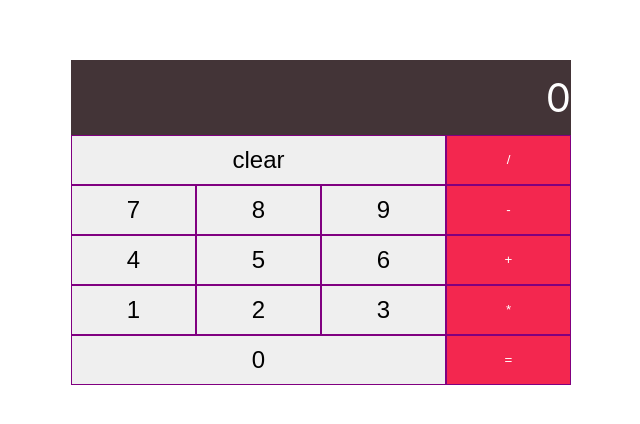
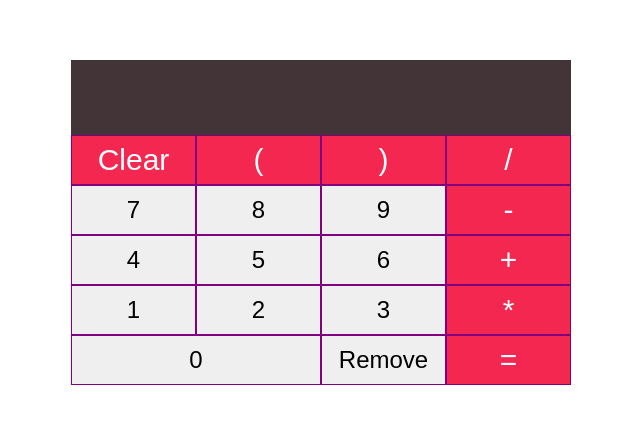
Before and after one commit to josan012/Calculator, a React (Create React App) app: page / in a window 1280 px wide. Shown: the part 178-602 px from the top of the page, without its empty margins (319-959 px from the left). Built offline with nearby package versions, Linux system fonts and the light colour scheme.

Commit message:
refactor

```diff
--- /dev/null
+++ b/src/Atoms/Button/buttons.tsx
@@ -0,0 +1,82 @@
+import Button from ".";
+
+const buttons = [
+    {
+        id: 0,
+        button: <Button content="Clear" status="operator" className="a" />
+    },
+    {
+        id: 1,
+        button: <Button content="(" status="operator" className="b" />
+    },
+    {
+        id: 2,
+        button: <Button content=")" status="operator" className="c" />
+    },
+    {
+        id: 3,
+        button: <Button content="/" status="operator" className="d" />
+    },
+    {
+        id: 4,
+        button: <Button content="7" status="number" className="e" />
+    },
+    {
+        id: 5,
+        button: <Button content="8" status="number" className="f" />
+    },
+    {
+        id: 6,
+        button: <Button content="9" status="number" className="g" />
+    },
+    {
+        id: 7,
+        button: <Button content="-" status="operator" className="h" />
+    },
+    {
+        id: 8,
+        button: <Button content="4" status="number" className="i" />
+    },
+    {
+        id: 9,
+        button: <Button content="5" status="number" className="j" />
+    },
+    {
+        id: 10,
+        button: <Button content="6" status="number" className="k" />
+    },
+    {
+        id: 11,
+        button: <Button content="+" status="operator" className="l" />
+    },
+    {
+        id: 12,
+        button: <Button content="1" status="number" className="m" />
+    },
+    {
+        id: 13,
+        button: <Button content="2" status="number" className="n" />
+    },
+    {
+        id: 14,
+        button: <Button content="3" status="number" className="o" />
+    },
+    {
+        id: 15,
+        button: <Button content="*" status="operator" className="p" />
+    },
+    {
+        id: 16,
+        button: <Button content="0" status="number" className="q" />
+    },
+    {
+        id: 17,
+        button: <Button content="Remove" status="number" className="r" />
+    },
+    {
+        id: 18,
+        button: <Button content="=" status="operator" className="s"/>
+    },
+];
+
+export default buttons;
--- a/src/Atoms/Button/index.tsx
+++ b/src/Atoms/Button/index.tsx
@@ -6,41 +6,23 @@ import "./style.scss"
 interface Props {
     status: string;
     content: string;
-    isZero?: boolean;
-    isOperator?: boolean;
+    className?: string;
 }
 
-const Button: React.FC<Props> = ({ status, content, isZero, isOperator }) => {
-    const { handleSetDisplayValue, handleClearValue, handleSetCalcFunction, calculate } = useContext(NumberContext);
-    const handleSpecialButtons = (isZero: boolean) => {
-        if (isZero) {
-            handleSetDisplayValue(content);
-        } else {
-            handleClearValue();
-        }
-    }
-
-    const handleOperatorButtons = (isOperator: boolean) => {
-        if (isOperator) {
-            handleSetCalcFunction(content);
-        } else {
-            calculate();
-        }
-    }
+const Button: React.FC<Props> = ({ status, content, className }) => {
+    const { handleButtonClick } = useContext(NumberContext);
 
     if (status === 'number') {
-        return (<button className="number" onClick={() => handleSetDisplayValue(content)}>
+        return (<button className={`number ${className}`} onClick={() => handleButtonClick(content)}>
             {content}
         </button>)
     } else if (status === 'operator') {
-        return (<button className="operator" onClick={() => handleOperatorButtons(isOperator || false)}>
-            {content}
-        </button>)
-    } else {
-        return (<button className="special-button" onClick={() => handleSpecialButtons(isZero || false)}>
+        return (<button className={`operator ${className}`} onClick={() => handleButtonClick(content)}>
             {content}
         </button>)
     }
+    return null;
+
 }
 
 export default Button;
--- a/src/Atoms/Button/style.scss
+++ b/src/Atoms/Button/style.scss
@@ -19,15 +19,5 @@
     cursor: pointer;
     background-color: #F3274F;
     color: white;
+    font-size: 30px;
 }
-
-.special-button {
-    width: 100%;
-    height: 50px;
-    display: flex;
-    justify-content: center;
-    align-items: center;
-    border: 1px solid purple;
-    cursor: pointer;
-    font-size: 24px;
-}
--- a/src/Molecules/Screen/index.tsx
+++ b/src/Atoms/Screen/index.tsx
@@ -5,10 +5,10 @@ import "./style.scss";
 
 
 const Screen = () => {
-    const { number, storedNumber } = useContext(NumberContext);
+    const { input } = useContext(NumberContext);
     return (
         <div className="screen">
-            {!number && !storedNumber ? 0 : number || storedNumber}
+            {input}
         </div>
     )
 }
--- a/src/Molecules/Screen/style.scss
+++ b/src/Atoms/Screen/style.scss
@@ -5,7 +5,7 @@
     font-size: 40px;
     color: white;
     display: flex;
-    justify-content: end;
+    justify-content: flex-end;
     align-items: center;
     display: flex;
 }
--- a/src/Molecules/Row/index.tsx
+++ /dev/null
@@ -1,15 +0,0 @@
-import rows from "./rows";
-
-import "./style.scss";
-
-const Row = () => {
-    return (
-        <div>
-            {rows.map((row, index) => (
-                <div key={index} className="container">{row.buttons}</div>
-            ))}
-        </div>
-    );
-}
-
-export default Row;
--- a/src/Molecules/Row/rows.tsx
+++ /dev/null
@@ -1,53 +0,0 @@
-import Button from "../../Atoms/Button";
-
-const rows = [
-    {
-        id: 0,
-        mode: "special",
-        buttons: <div className="special">
-            <Button content="clear" isZero={false} status="" />
-            <Button content="/" isOperator={true} status="operator" />
-        </div>
-    },
-    {
-        id: 1,
-        mode: "normal",
-        buttons: <div className="normal">
-            <Button content="7" status="number" />
-            <Button content="8" status="number" />
-            <Button content="9" status="number" />
-            <Button content="-" isOperator={true} status="operator" />
-        </div>
-    },
-    {
-        id: 2,
-        mode: "normal",
-        buttons: <div className="normal">
-            <Button content="4" status="number" />
-            <Button content="5" status="number" />
-            <Button content="6" status="number" />
-            <Button content="+" isOperator={true} status="operator" />
-        </div>
-    },
-    {
-        id: 3,
-        mode: "normal",
-        buttons: <div className="normal">
-            <Button content="1" status="number" />
-            <Button content="2" status="number" />
-            <Button content="3" status="number" />
-            <Button content="*" isOperator={true} status="operator" />
-        </div>
-
-    },
-    {
-        id: 4,
-        mode: "special",
-        buttons: <div className="special">
-            <Button content="0" isZero={true} status="" />
-            <Button content="=" status="operator" />
-        </div>
-    }
-];
-
-export default rows;
--- a/src/Molecules/Row/style.scss
+++ /dev/null
@@ -1,18 +0,0 @@
-.container {
-    display: grid;
-
-    .special {
-        width: 100%;
-        height: 50px;
-        display: grid;
-        grid-template-columns: 75% 25%;
-        text-align: center;
-    }
-
-    .normal {
-        width: 100%;
-        height: 50px;
-        display: grid;
-        grid-template-columns: 25% 25% 25% 25%;
-    }
-}
--- a/src/Molecules/Table/index.tsx
+++ b/src/Molecules/Table/index.tsx
@@ -1,11 +1,11 @@
-import Row from "../Row";
+import buttons from "../../Atoms/Button/buttons";
 
 import "./style.scss";
 
 const Table = () => {
     return (
         <div className="table">
-            <Row />
+            {buttons.map(button => button.button)}
         </div>
     );
 };
--- a/src/Molecules/Table/style.scss
+++ b/src/Molecules/Table/style.scss
@@ -1,6 +1,97 @@
 .table {
+    display: grid;
+    grid-template-columns: 1fr 1fr 1fr 1fr;
+    grid-template-rows: 1fr 1fr 1fr 1fr 1fr;
+    gap: 0px 0px;
+    grid-template-areas:
+        "a b c d"
+        "e f g h"
+        "i j k l"
+        "m n o p"
+        "q q r s";
+}
+
+.a {
+    grid-area: a;
     width: 100%;
-    height: 100%;
+    height: 50px;
     display: flex;
-    flex-direction: column;
+    justify-content: center;
+    align-items: center;
+    border: 1px solid purple;
+    cursor: pointer;
+    background-color: #F3274F;
+    color: white;
 }
+
+.b {
+    grid-area: b;
+}
+
+.c {
+    grid-area: c;
+}
+
+.d {
+    grid-area: d;
+}
+
+.e {
+    grid-area: e;
+}
+
+.f {
+    grid-area: f;
+}
+
+.g {
+    grid-area: g;
+}
+
+.h {
+    grid-area: h;
+}
+
+.i {
+    grid-area: i;
+}
+
+.j {
+    grid-area: j;
+}
+
+.k {
+    grid-area: k;
+}
+
+.l {
+    grid-area: l;
+}
+
+.m {
+    grid-area: m;
+}
+
+.n {
+    grid-area: n;
+}
+
+.o {
+    grid-area: o;
+}
+
+.p {
+    grid-area: p;
+}
+
+.q {
+    grid-area: q;
+}
+
+.r {
+    grid-area: r;
+}
+
+.s {
+    grid-area: s;
+}
--- a/src/Organisms/Calculator/index.tsx
+++ b/src/Organisms/Calculator/index.tsx
@@ -1,5 +1,5 @@
 import Table from "../../Molecules/Table";
-import Screen from "../../Molecules/Screen";
+import Screen from "../../Atoms/Screen";
 import NumberProvider from "../../providers/NumberProvider";
 
 import "./style.scss"
--- a/src/providers/NumberProvider.tsx
+++ b/src/providers/NumberProvider.tsx
@@ -1,25 +1,25 @@
-import React, { ReactElement, useState } from 'react';
+import React, { ReactElement, useEffect, useState } from 'react';
 
 interface ContextProps {
-    handleSetDisplayValue: (num: string) => void;
-    number: string;
-    storedNumber: string;
-    handleSetStoredValue: () => void;
-    handleClearValue: () => void;
-    handleSetCalcFunction: (type: string) => void;
-    calculate: () => void;
-    functionType: string;
+    input: string;
+    reset: () => void;
+    evaluate: (expression: string) => void;
+    solve: (expression: string) => void;
+    remove: () => void;
+    handleButtonClick: (value: string) => void;
 }
 
+type OperatorStack = Array<string>;
+
+type OperandStack = Array<number>;
+
 export const NumberContext = React.createContext<ContextProps>({
-    handleSetDisplayValue: () => { },
-    number: "",
-    storedNumber: "",
-    functionType: "",
-    handleSetStoredValue: () => { },
-    handleClearValue: () => { },
-    handleSetCalcFunction: () => { },
-    calculate: () => { },
+    input: "",
+    reset: () => { },
+    evaluate: () => { },
+    solve: () => { },
+    remove: () => { },
+    handleButtonClick: () => { },
 });
 
 interface Props {
@@ -28,70 +28,168 @@ interface Props {
 
 const NumberProvider: React.FC<Props> = ({ children }) => {
 
-    const [number, setNumber] = useState('');
-    const [storedNumber, setStoredNumber] = useState('');
-    const [functionType, setFunctionType] = useState('');
-    const handleSetDisplayValue = (num: string) => {
-        if ((!number.includes('.') || num !== '.') && number.length < 8) {
-            setNumber(`${(number + num).replace(/^0+/, '')}`);
+    const [input, setInput] = useState("")
+
+    const reset = () => {
+        setInput("")
+    }
+
+    const remove = () => {
+        setInput(input.substring(0, input.length - 1))
+    }
+
+    const evaluate = (expression: string) => {
+        const stack = [];
+
+        for (let i = 0; i < expression.length; i++) {
+            const char = expression[i];
+
+            if (char === '(') {
+                stack.push(char);
+            } else if (char === ')') {
+                if (stack.length === 0 || stack.pop() !== '(') {
+                    return false;
+                }
+            } else if (isOperator(char)) {
+                if (i === 0 || isOperator(expression[i - 1])) {
+                    return false;
+                }
+            } else if (isNaN(parseInt(char, 10))) {
+                return false;
+            }
+        }
+        return stack.length === 0;
+    };
+
+    const isOperator = (char: string) => ['+', '-', '*', '/'].includes(char);
+
+    const applyOperation = (operator: string, operand1: number, operand2: number) => {
+        switch (operator) {
+            case '+':
+                return operand1 + operand2;
+            case '-':
+                return operand1 - operand2;
+            case '*':
+                return operand1 * operand2;
+            case '/':
+                if (operand2 !== 0) {
+                    return operand1 / operand2;
+                } else {
+                    throw new Error('Division by zero error');
+                }
+            default:
+                throw new Error('Invalid operator');
         }
     };
 
-    const handleSetStoredValue = () => {
-        setStoredNumber(number);
-        setNumber('');
-    };
+    const solve = (expression: string) => {
+        if (evaluate(expression) !== false) {
+            const operators: OperatorStack = [];
+            const operands: OperandStack = [];
 
-    const handleClearValue = () => {
-        setNumber('');
-        setStoredNumber('');
-        setFunctionType('');
-    };
+            for (let i = 0; i < expression.length; i++) {
+                const char = expression[i];
 
-    const handleSetCalcFunction = (type: string) => {
-        if (number) {
-            setFunctionType(type);
-            handleSetStoredValue();
-        }
-        if (storedNumber) {
-            setFunctionType(type);
+                if (char === '(') {
+                    operators.push(char);
+                } else if (char === ')') {
+                    while (operators.length > 0 && operators[operators.length - 1] !== '(') {
+                        const operator = operators.pop();
+                        const operand2 = operands.pop();
+                        const operand1 = operands.pop();
+                        operands.push(applyOperation(operator!, operand1!, operand2!));
+                    }
+                    operators.pop();
+                } else if (isOperator(char)) {
+                    while (
+                        operators.length > 0 &&
+                        precedence(operators[operators.length - 1]) >= precedence(char)
+                    ) {
+                        const operator = operators.pop();
+                        const operand2 = operands.pop();
+                        const operand1 = operands.pop();
+                        operands.push(applyOperation(operator!, operand1!, operand2!));
+                    }
+                    operators.push(char);
+                } else if (!isNaN(parseInt(char, 10))) {
+                    let num = char;
+                    while (i + 1 < expression.length && !isOperator(expression[i + 1]) && expression[i + 1] !== '(' && expression[i + 1] !== ')') {
+                        num += expression[i + 1];
+                        i++;
+                    }
+                    operands.push(parseFloat(num));
+                } else {
+                    throw new Error('Invalid character');
+                }
+            }
+
+            while (operators.length > 0) {
+                const operator = operators.pop();
+                const operand2 = operands.pop();
+                const operand1 = operands.pop();
+                operands.push(applyOperation(operator!, operand1!, operand2!));
+            }
+            setInput(String(operands.pop()));
+            return operands.pop();
+        } else {
+            reset();
         }
     };
 
-    const calculate = () => {
-        if (number && storedNumber) {
-            let result = 0;
-            switch (functionType) {
-                case '+':
-                    result = parseFloat(storedNumber) + parseFloat(number);
-                    break;
-                case '-':
-                    result = parseFloat(storedNumber) - parseFloat(number);
-                    break;
-                case '/':
-                    result = parseFloat(storedNumber) / parseFloat(number);
-                    break;
-                case '*':
-                    result = parseFloat(storedNumber) * parseFloat(number);
-                    break;
-                default:
-                    break;
-            }
-            result = Math.round(result * 100) / 100;
-            setStoredNumber(result.toString());
-            setNumber('');
+    const precedence = (operator: string) => {
+        switch (operator) {
+            case '+':
+            case '-':
+                return 1;
+            case '*':
+            case '/':
+                return 2;
+            default:
+                return 0;
         }
     };
 
+    useEffect(() => {
+        const handleKeyDown = (event: KeyboardEvent) => {
+            const { key } = event;
+            if (/^[0-9+\-*/.()]$/.test(key)) {
+                setInput(prevInput => prevInput + key);
+            } else if (key === 'Enter') {
+                solve(input);
+            } else if (key === 'Escape') {
+                reset();
+            } else if (key === 'Backspace') {
+                remove();
+            }
+        };
+
+        document.addEventListener('keydown', handleKeyDown);
+
+        return () => {
+            document.removeEventListener('keydown', handleKeyDown);
+        };
+    }, [input]);
+
+    const handleButtonClick = (value: string) => {
+        if (value === '=') {
+            solve(input);
+        } else if (value === 'Clear') {
+            reset();
+        } else if (value === 'Remove') {
+            remove();
+        } else {
+            setInput(prevInput => prevInput + value);
+        }
+    };
+
+
     const contextValue: ContextProps = {
-        handleSetDisplayValue,
-        functionType,
-        number,
-        storedNumber,
-        handleSetStoredValue,
-        handleClearValue,
-        handleSetCalcFunction,
-        calculate,
+        input,
+        reset,
+        evaluate,
+        solve,
+        remove,
+        handleButtonClick,
     };
 
     return (
```
